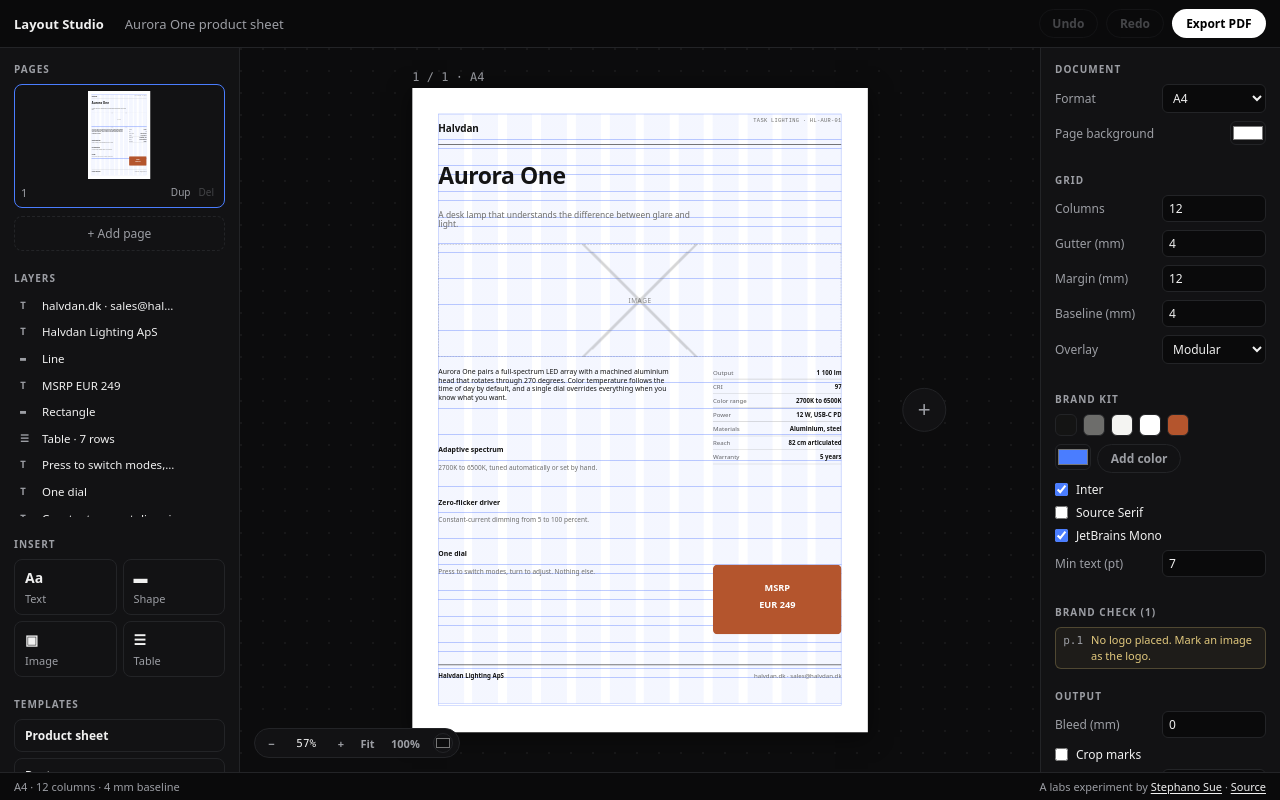
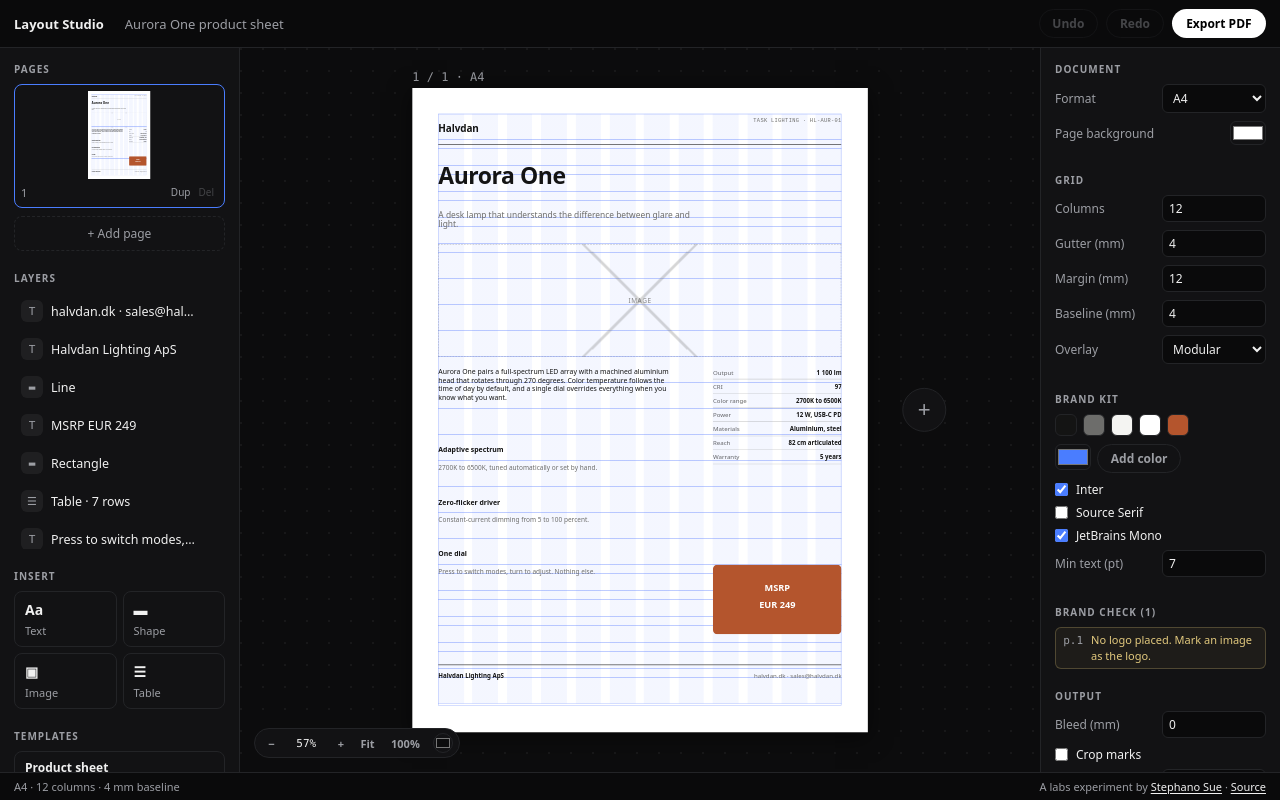
Before and after one commit to ql1max/layout-studio, a React (Vite) app: page / in a window 1280 px wide. Built offline with nearby package versions, Linux system fonts and the light colour scheme.

Commit message:
style: Figma-feel layers panel - taller rows, icon chips, clear active state

```diff
--- a/src/index.css
+++ b/src/index.css
@@ -252,8 +252,8 @@
 
 .layers {
   display: grid;
-  gap: 0.125rem;
-  max-height: 14rem;
+  gap: 2px;
+  max-height: 16rem;
   overflow-y: auto;
 }
 
@@ -261,12 +261,15 @@
   display: flex;
   align-items: center;
   gap: 0.25rem;
-  border-radius: 0.375rem;
-  padding: 0 0.25rem 0 0;
+  border-radius: 0.5rem;
+  padding: 0 0.375rem 0 0;
+  min-height: 2rem;
+  border: 1px solid transparent;
 }
 
 .layer.is-active {
-  background: rgba(74, 125, 255, 0.14);
+  background: rgba(74, 125, 255, 0.16);
+  border-color: rgba(74, 125, 255, 0.45);
 }
 
 .layer__main {
@@ -276,22 +279,35 @@
   flex: 1;
   min-width: 0;
   font: inherit;
-  font-size: 0.71875rem;
+  font-size: 0.78125rem;
+  font-weight: 500;
   text-align: left;
   color: var(--ui-text);
   background: none;
   border: none;
-  border-radius: 0.375rem;
-  padding: 0.3rem 0.375rem;
+  border-radius: 0.5rem;
+  padding: 0.375rem 0.25rem 0.375rem 0.375rem;
   cursor: pointer;
 }
 
 .layer__main strong {
+  display: inline-flex;
+  align-items: center;
+  justify-content: center;
+  width: 1.375rem;
+  height: 1.375rem;
+  flex-shrink: 0;
   font-family: var(--ui-mono);
-  font-size: 0.625rem;
+  font-size: 0.6875rem;
+  font-weight: 500;
   color: var(--ui-muted);
-  width: 0.875rem;
-  flex-shrink: 0;
+  background: rgba(255, 255, 255, 0.06);
+  border-radius: 0.375rem;
+}
+
+.layer.is-active .layer__main strong {
+  color: #9db4ff;
+  background: rgba(74, 125, 255, 0.22);
 }
 
 .layer__main span {
```
